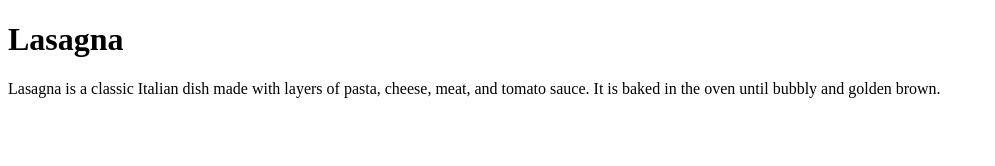
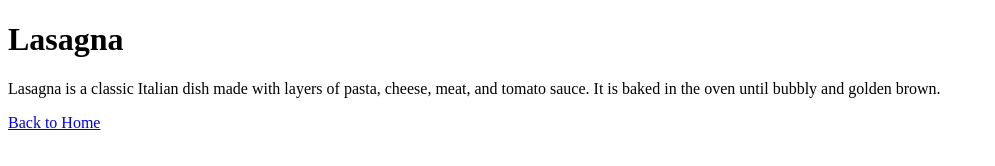
Before and after one commit to deadd0v3/TheOdinProject, a plain HTML site: page recipes/lasagna.html in a window 1280 px wide. Shown: the whole page, without its empty margins (0-995 px from the left). Drawn offline with Linux system fonts and the light colour scheme.

Commit message:
Added a link back to the home page in the lasagna.html file to improve navigation for users. I needed to do this to follow the tutorial.

```diff
--- a/recipes/lasagna.html
+++ b/recipes/lasagna.html
@@ -8,4 +8,6 @@
 <body>
     <h1>Lasagna</h1>
     <p>Lasagna is a classic Italian dish made with layers of pasta, cheese, meat, and tomato sauce. It is baked in the oven until bubbly and golden brown.</p>
+    <p><a href="../index.html" target="_blank" ref="noopener noreferrer">Back to Home</a></p>
+</body>
 </html>
```
